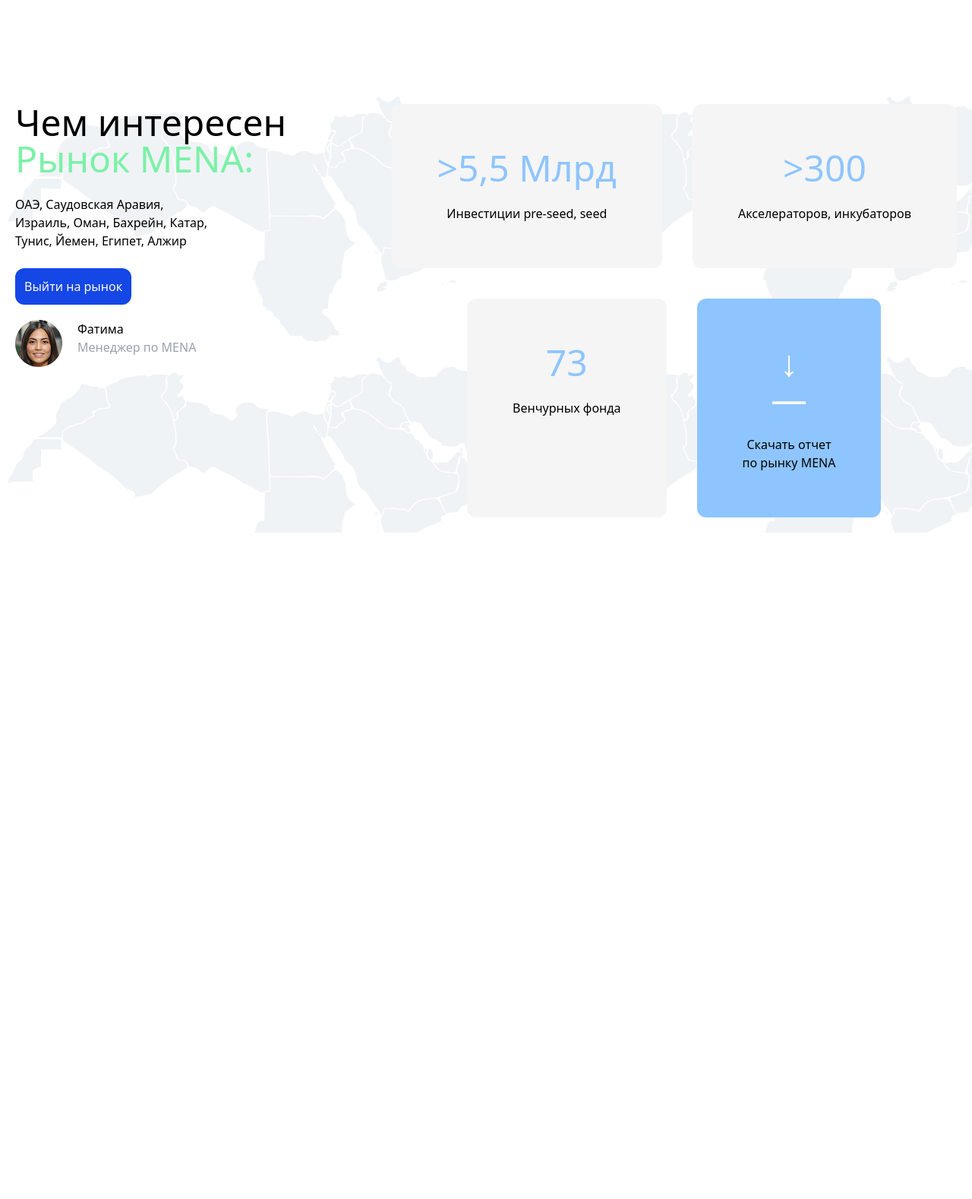
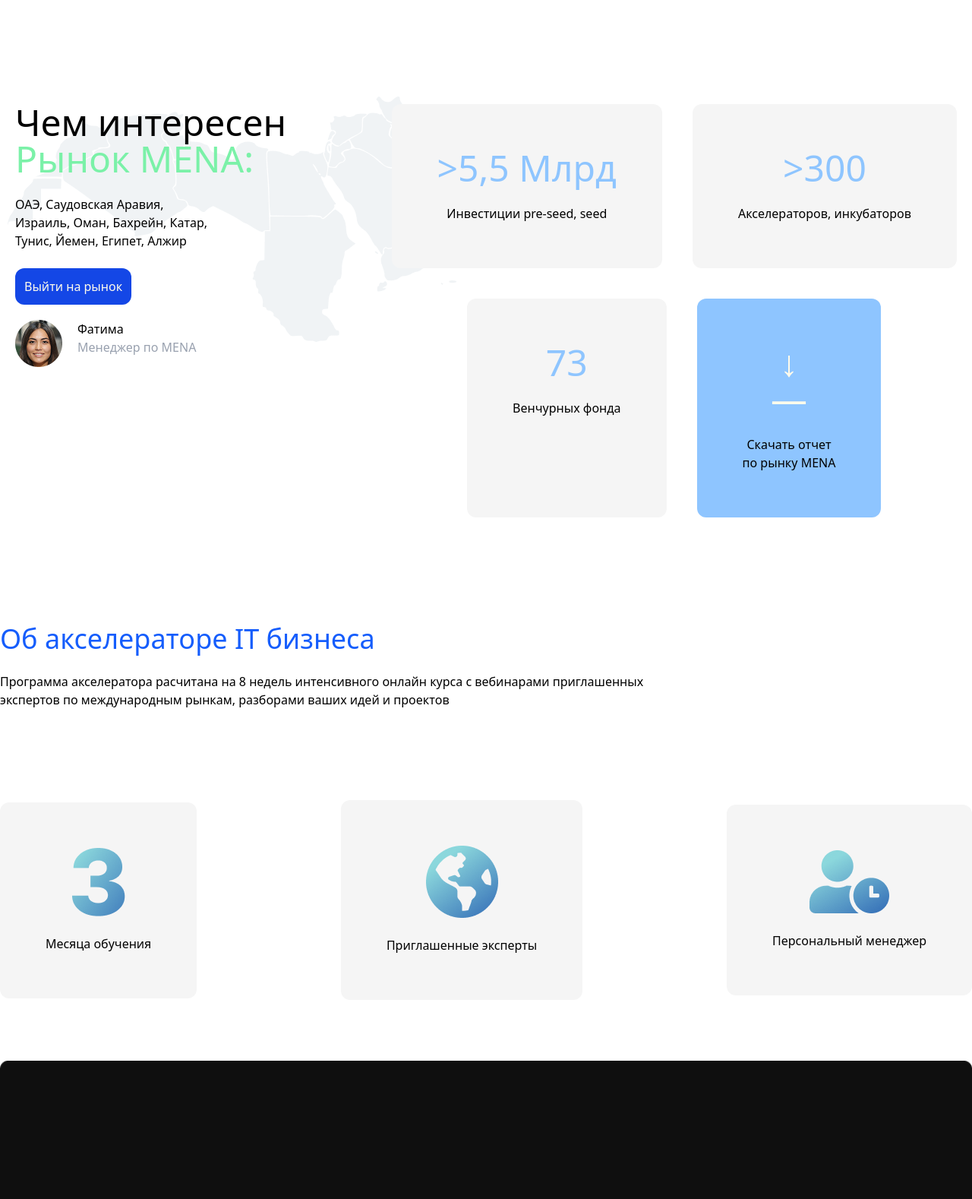
Before and after one commit to shokirovsh01/Exam-2, a website: page index.html in a window 1280 px wide. Shown: the part 3082-4660 px from the top of the page at 76% size. Before the commit the page ends 3783 px from the top, so only its background shows below. Drawn offline with Linux system fonts and the light colour scheme.

Commit message:
section 7

```diff
--- a/index.html
+++ b/index.html
@@ -136,7 +136,7 @@
 
 <h1 class="max-w-[1300px] m-auto text-4xl text-blue-600 mt-30 mb-30 text-center lg:text-start">С какими рынками мы работаем?</h1>
 
-<header class="flex justify-center ">
+<header class="flex justify-center  overflow-x-hidden">
 
     <div class="bg-blue-400 p-5 md:pl-20 md:pr-20 text-amber-50 rounded-xl ">
 <h1>Ближний восток</h1>
@@ -159,7 +159,7 @@
 
 </header>
 
-<header class="flex p-5 mt-30 justify-between max-w-[1300px] m-auto flex-col md:flex-row"  style="background-image: url(./Image/Vector\ \(1\).png);">
+<header class="flex p-5 mt-30 justify-between max-w-[1300px] m-auto flex-col md:flex-row"  style="background-repeat: no-repeat; background-image: url(./Image/Vector\ \(1\).png);">
 
 <div>
     <h1 class=" text-4xl lg:text-5xl">Чем интересен <br>
@@ -184,7 +184,7 @@
 
 <section class="flex lg:gap-10 gap-5">
 
-<div class="bg-[whitesmoke] p-10 lg:p-15 rounded-xl items-center text-center">
+<div class="bg-[whitesmoke] p-5 lg:p-15 rounded-xl items-center text-center">
 
 <h1 class="text-5xl text-blue-300"> >5,5 Млрд </h1>
 <br>
@@ -193,7 +193,7 @@
 
 </div>
 
-<div class="bg-[whitesmoke] p-10 lg:p-15 rounded-xl items-center text-center">
+<div class="bg-[whitesmoke] p-5 lg:p-15 rounded-xl items-center text-center">
 
 <h1 class="text-5xl text-blue-300"> >300 </h1>
 <br>
@@ -237,8 +237,35 @@
 
 </header>
 
+<h1 class="max-w-[1300px] m-auto text-4xl text-blue-600 mt-30  text-center lg:text-start">Об акселераторе IT бизнеса</h1>
+<br>
+<h1 class="max-w-[1300px] m-auto  text-center lg:text-start">Программа акселератора расчитана на 8 недель интенсивного онлайн  курса с вебинарами приглашенных <br> экспертов по международным рынкам, разборами ваших идей и проектов </h1>
+
+<header class="mt-30 max-w-[1300px] m-auto flex justify-around lg:justify-between  flex-col md:flex-row items-center gap-5 flex-wrap ">
+
+<div class="bg-[whitesmoke] p-15 rounded-xl text-center">
+<img class="m-auto" src="./Image/3.png" alt="">
+<br>
+<p>Месяца обучения</p>
+</div>
+
+<div class="bg-[whitesmoke] p-15 rounded-xl text-center">
+<img class="m-auto" src="./Image/Vector (2).png" alt="">
+<br>
+<p>Приглашенные эксперты</p>
+</div>
+
+<div class="bg-[whitesmoke] p-15 rounded-xl text-center">
+<img class="m-auto" src="./Image/Vector (3).png" alt="">
+<br>
+<p>Персональный менеджер</p>
+</div>
 
 
 
+</header>
+
+<img class="m-auto mt-20 max-w-[1300px] w-[100%]" src="./Image/Group 840.png" alt="">
+
 </body>
 </html>
```
Also changed, not shown: Image/3.png (added), Image/Group 840.png (added), Image/Vector (2).png (added), Image/Vector (3).png (added), src/output.css.
